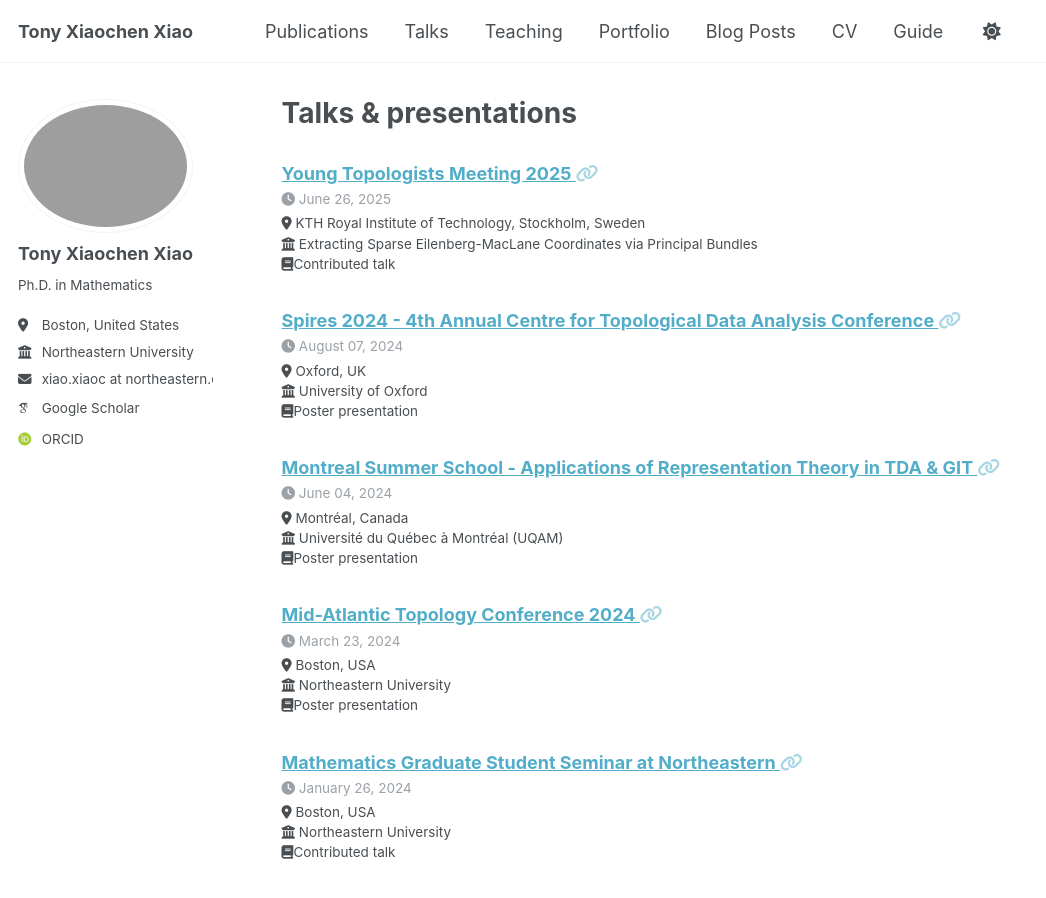
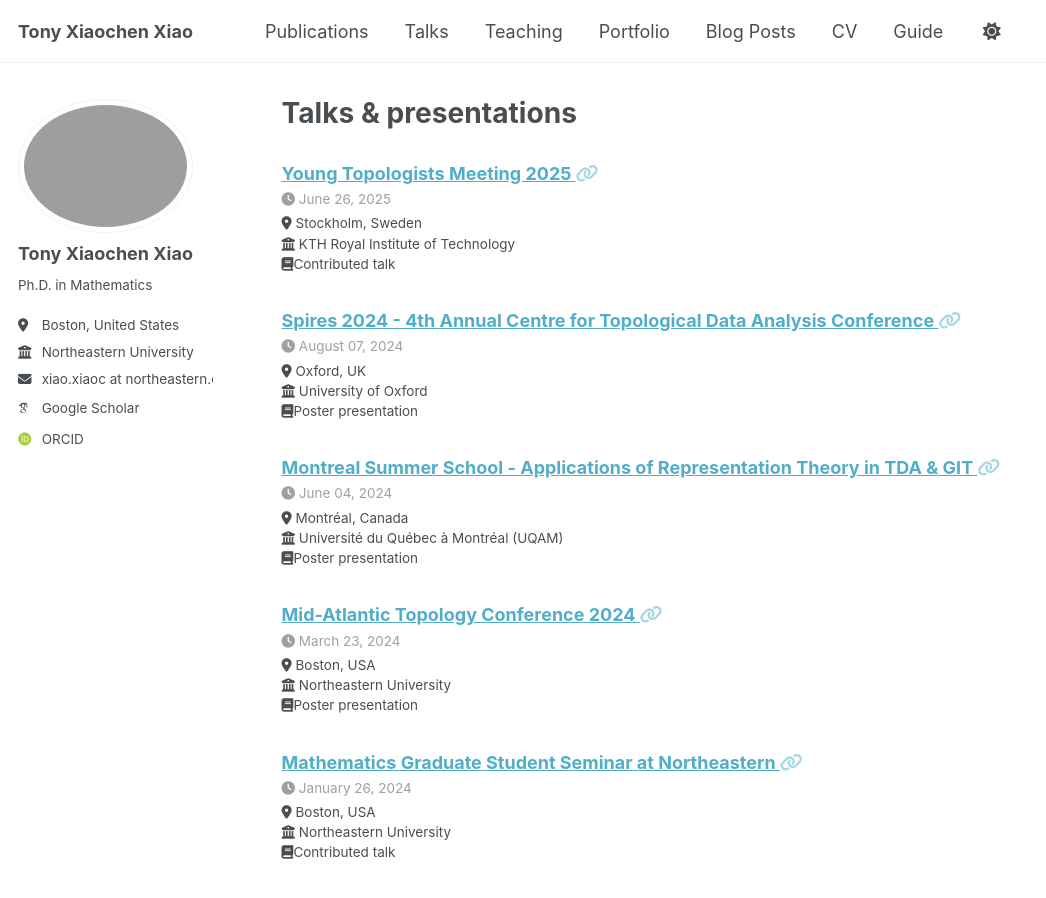
Before and after one commit to tonyxiaochenxiao/tonyxiaochenxiao.github.io, a Jekyll site: the page built from _pages/talks.html, in a window 1280 px wide and 900 px high. Shown: the whole window, without its empty margins (0-1046 px from the left). Built offline with Jekyll 4.4.1, drawn with Linux system fonts in a browser that asks for light colours; some web fonts are replaced; a script that is not in the unit is left out.

Commit message:
Update ytm2025.md

```diff
--- a/_talks/ytm2025.md
+++ b/_talks/ytm2025.md
@@ -4,7 +4,7 @@ collection: talks
 type: "Contributed talk"
 link: https://intra.kth.se/en/administration/kommunikation/konferens-evenemang/kalender/konferenser/young-topologists-meeting-2025-1.1404183
 permalink: /talks/ytm2025
-venue: "Extracting Sparse Eilenberg-MacLane Coordinates via Principal Bundles"
+venue: "KTH Royal Institute of Technology"
 date: 2025-06-26
-location: "KTH Royal Institute of Technology, Stockholm, Sweden"
+location: "Stockholm, Sweden"
 ---
```
